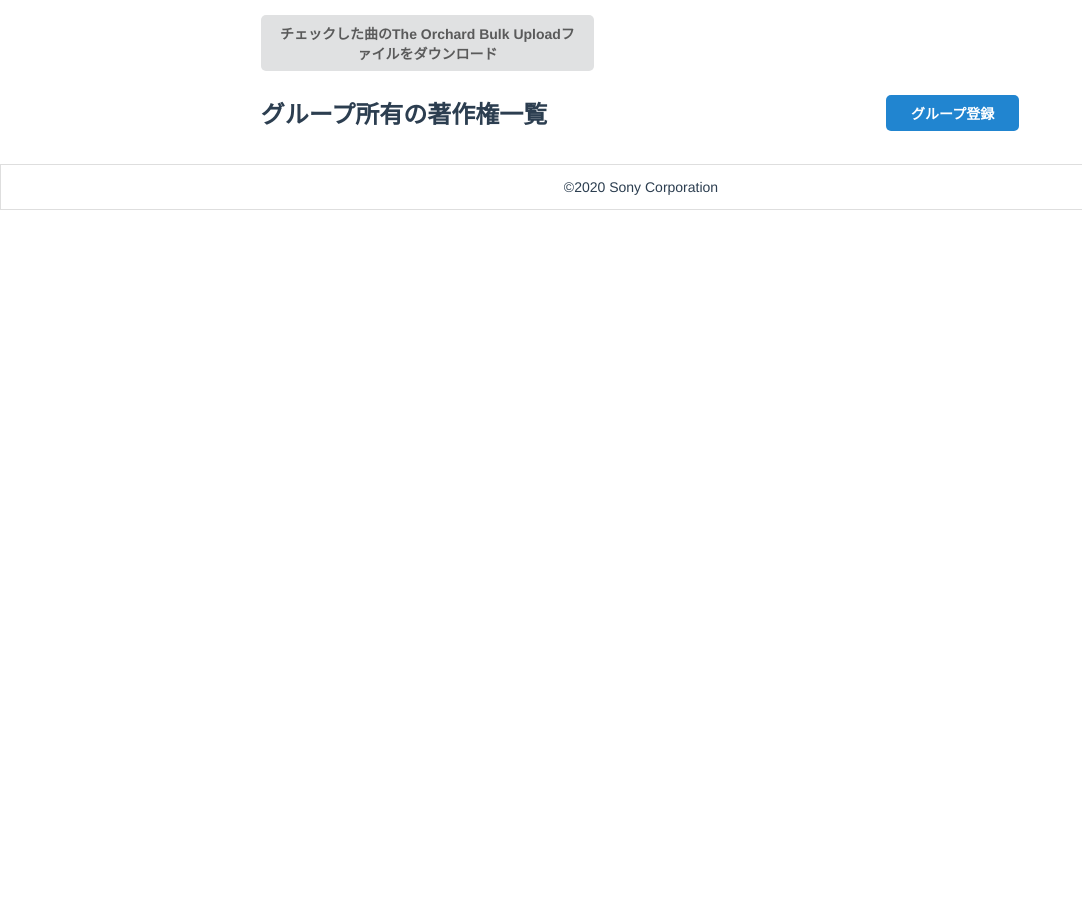
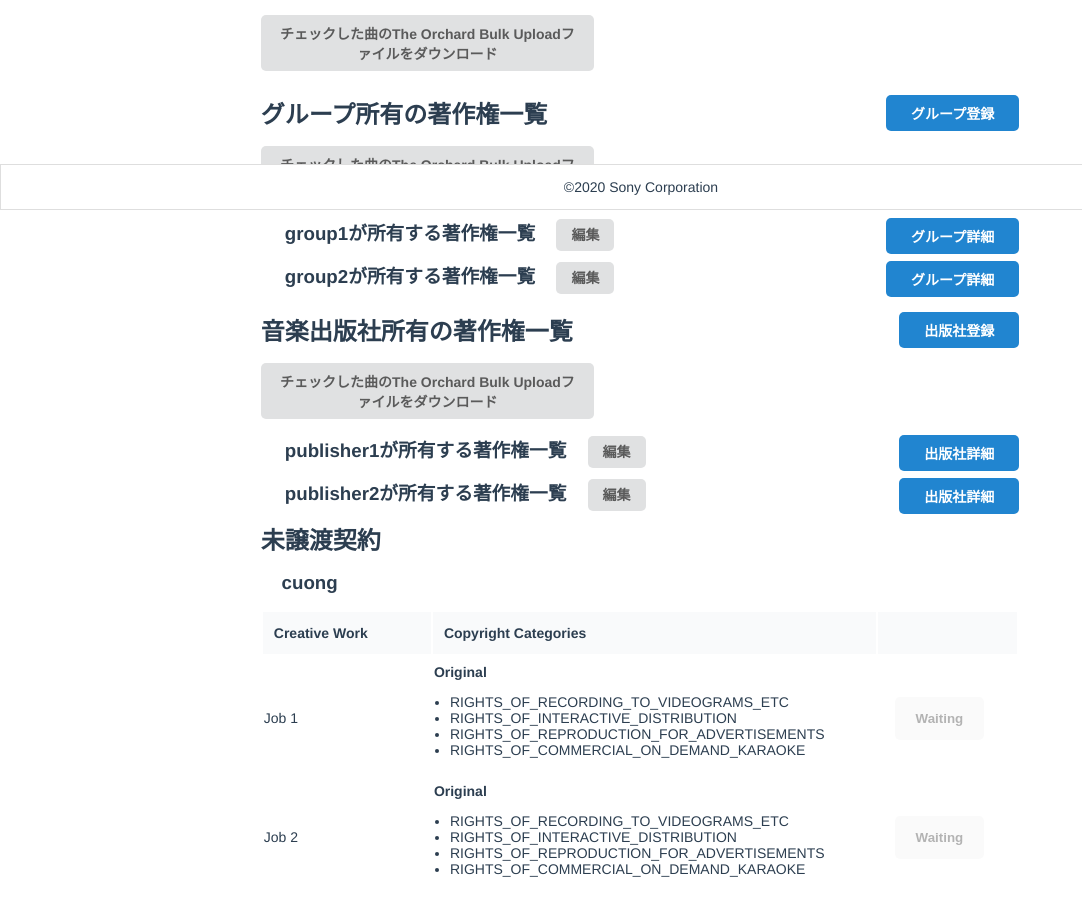
Before and after one commit to cuongnn97/vue_practice, a Vue app in the folder modal-project/: page /homepage in a window 1280 px wide. Shown: the part 590-1506 px from the top of the page, without its empty margins (0-1082 px from the left). Before the commit the page ends 800 px from the top, so only its background shows below. Built offline with nearby package versions, Linux system fonts and the light colour scheme.

Commit message:
complete homepage

```diff
--- a/modal-project/src/router/index.js
+++ b/modal-project/src/router/index.js
@@ -5,7 +5,7 @@ import Jobs from '../views/jobs/Jobs.vue'
 import Calculator from '../views/Calculator.vue'
 import Cart from '../views/shopping/Cart.vue'
 import JobDetails from '../views/jobs/JobDetails.vue'
-import Homepage from '../views/sony/Homepage.vue'
+import Homepage from '../views/sony/homepage/Homepage.vue'
 import Login from '../views/sony/Login.vue'
 import SignupForm from '../components/SignupForm.vue'
 
--- a/modal-project/src/views/sony/homepage/CopyrightGroup.vue
+++ /dev/null
@@ -1,40 +0,0 @@
-<template>
-  <div>
-    <div class="title">
-      <h2>
-        グループ所有の著作権一覧
-        <a class="primary-button" href="/groups/new">グループ登録</a>
-      </h2>
-    </div>
-  </div>
-</template>
-<script>
-export default {}
-</script>
-<style scoped>
-body {
-  font-family: sans-serif;
-}
-h2 {
-  text-align: left;
-  margin: 0;
-  width: 100%;
-  margin-bottom: 1rem;
-}
-.title {
-  margin-top: 1.5rem;
-}
-.title a {
-  float: right;
-  display: block;
-  background-color: #2185d0;
-  text-decoration: none;
-  color: white;
-  text-align: center;
-  margin-bottom: 0.1rem;
-  padding: 8px 25px;
-  border-radius: 5px;
-  font-weight: bold;
-  font-size: 14px;
-}
-</style>
--- a/modal-project/src/views/sony/Homepage.vue
+++ b/modal-project/src/views/sony/homepage/Homepage.vue
@@ -13,7 +13,11 @@
           </h1>
           <CopyrightOwned />
           <CopyrightGroup />
+          <CopyrightPublisher />
+          <UntransferContract />
         </div>
+      <div class="margin">
+      </div>
       </div>
     </div>
     <Footer />
@@ -21,17 +25,21 @@
 </template>
 
 <script>
-import Header from './Header'
-import Footer from './Footer'
-import CopyrightOwned from './homepage/CopyrightOwned'
-import CopyrightGroup from './homepage/CopyrightGroup'
+import Header from '../Header'
+import Footer from '../Footer'
+import CopyrightOwned from './components/CopyrightOwned'
+import CopyrightGroup from './components/CopyrightGroup'
+import CopyrightPublisher from './components/CopyrightPublisher'
+import UntransferContract from './components/UntransferContract'
 export default {
   data() {},
   components: {
     Header,
     Footer,
     CopyrightOwned,
-    CopyrightGroup
+    CopyrightGroup,
+    CopyrightPublisher,
+    UntransferContract
   }
 }
 </script>
@@ -72,4 +80,7 @@ export default {
   padding: 0.5rem 2rem 0.5rem 2rem;
   border-radius: 3px;
 }
+.margin {
+  height: 5rem;
+}
 </style>
--- /dev/null
+++ b/modal-project/src/views/sony/homepage/components/CopyrightGroup.vue
@@ -0,0 +1,117 @@
+<template>
+  <div>
+    <div class="title">
+      <h2>
+        グループ所有の著作権一覧
+        <a class="primary-button" href="/groups/new">グループ登録</a>
+      </h2>
+    </div>
+    <div v-if="groups.length" class="group-list">
+      <a
+        class="download-button"
+        target="_blank"
+        data-no-turbolink="false"
+        id="group_orchard"
+        href="/orchard_files/download"
+        >チェックした曲のThe Orchard Bulk Uploadファイルをダウンロード</a
+      >
+      <h3 v-for="(group, i) in groups" :key="i">
+        {{ group }}が所有する著作権一覧
+        <a id="edit-button" href="">編集</a>
+        <a id="group-registration-button" href="">グループ詳細</a>
+      </h3>
+    </div>
+    <div v-else class="notification">
+      著作権はありません
+    </div>
+  </div>
+</template>
+<script>
+export default {
+  data() {
+    return {
+      groups: ['group1', 'group2']
+    }
+  }
+}
+</script>
+<style scoped>
+body {
+  font-family: sans-serif;
+}
+h2 {
+  text-align: left;
+  margin: 0;
+  width: 100%;
+  margin-bottom: 1rem;
+}
+.title {
+  margin-top: 1.5rem;
+}
+.title a {
+  float: right;
+  display: block;
+  background-color: #2185d0;
+  text-decoration: none;
+  color: white;
+  text-align: center;
+  margin-bottom: 0.1rem;
+  padding: 8px 25px;
+  border-radius: 5px;
+  font-weight: bold;
+  font-size: 14px;
+}
+.download-button {
+  display: block;
+  background-color: #e0e1e2;
+  text-decoration: none;
+  color: #00000099;
+  margin-bottom: 0.1rem;
+  padding: 8px 15px;
+  border-radius: 5px;
+  font-weight: bold;
+  font-size: 14px;
+  width: 40%;
+}
+h3 {
+  text-align: left;
+  margin: 0;
+  width: 100%;
+  margin-bottom: 1rem;
+  margin-top: 1rem;
+  margin-left: 1.5rem;
+}
+.ui .button {
+  background-color: #e0e1e2;
+}
+#edit-button {
+  margin-left: 1rem;
+  background-color: #e0e1e2;
+  text-decoration: none;
+  color: #00000099;
+  padding: 8px 15px;
+  border-radius: 5px;
+  font-size: 14px;
+}
+#group-registration-button {
+  float: right;
+  background-color: #2185d0;
+  text-decoration: none;
+  color: white;
+  padding: 8px 25px;
+  border-radius: 5px;
+  font-weight: bold;
+  font-size: 14px;
+  margin-right: 1.5rem;
+}
+.notification {
+  width: 96.5%;
+  color: #276f86;
+  background-color: #f8ffff;
+  padding: 14px 21px;
+  text-align: left;
+  border: 1px solid #3dc3c3;
+  border-radius: 3px;
+  font-size: 14px;
+}
+</style>
--- a/modal-project/src/views/sony/homepage/CopyrightOwned.vue
+++ b/modal-project/src/views/sony/homepage/components/CopyrightOwned.vue
@@ -57,7 +57,7 @@
         class="download-button"
         target="_blank"
         data-no-turbolink="false"
-        id="group_orchard"
+        id="user_orchard"
         href="/orchard_files/download"
         >チェックした曲のThe Orchard Bulk Uploadファイルをダウンロード</a
       >
--- /dev/null
+++ b/modal-project/src/views/sony/homepage/components/CopyrightPublisher.vue
@@ -0,0 +1,120 @@
+<template>
+  <div>
+    <div class="title">
+      <h2>
+        音楽出版社所有の著作権一覧
+        <a class="primary-button" href="/publishers/new">出版社登録</a>
+      </h2>
+    </div>
+    <div v-if="publishers.length" class="publisher-list">
+      <a
+        class="download-button"
+        target="_blank"
+        data-no-turbolink="false"
+        id="publisher_orchard"
+        href="/orchard_files/download"
+        >チェックした曲のThe Orchard Bulk Uploadファイルをダウンロード</a
+      >
+      <h3 v-for="(publisher, i) in publishers" :key="i">
+        {{ publisher }}が所有する著作権一覧
+        <a id="edit-button" href="">編集</a>
+        <a id="publisher-registration-button" href="">出版社詳細</a>
+      </h3>
+    </div>
+    <div v-else class="notification">
+      出版社はありません
+    </div>
+  </div>
+</template>
+<script>
+export default {
+  data() {
+    return {
+      publishers: [
+        'publisher1',
+        'publisher2'
+      ]
+    }
+  }
+}
+</script>
+<style scoped>
+body {
+  font-family: sans-serif;
+}
+h2 {
+  text-align: left;
+  margin: 0;
+  width: 100%;
+  margin-bottom: 1rem;
+}
+.title {
+  margin-top: 1.5rem;
+}
+.title a {
+  float: right;
+  display: block;
+  background-color: #2185d0;
+  text-decoration: none;
+  color: white;
+  text-align: center;
+  margin-bottom: 0.1rem;
+  padding: 8px 25px;
+  border-radius: 5px;
+  font-weight: bold;
+  font-size: 14px;
+}
+.download-button {
+  display: block;
+  background-color: #e0e1e2;
+  text-decoration: none;
+  color: #00000099;
+  margin-bottom: 0.1rem;
+  padding: 8px 15px;
+  border-radius: 5px;
+  font-weight: bold;
+  font-size: 14px;
+  width: 40%;
+}
+h3 {
+  text-align: left;
+  margin: 0;
+  width: 100%;
+  margin-bottom: 1rem;
+  margin-top: 1rem;
+  margin-left: 1.5rem;
+}
+.ui .button {
+  background-color: #e0e1e2;
+}
+#edit-button {
+  margin-left: 1rem;
+  background-color: #e0e1e2;
+  text-decoration: none;
+  color: #00000099;
+  padding: 8px 15px;
+  border-radius: 5px;
+  font-size: 14px;
+}
+#publisher-registration-button {
+  float: right;
+  background-color: #2185d0;
+  text-decoration: none;
+  color: white;
+  padding: 8px 25px;
+  border-radius: 5px;
+  font-weight: bold;
+  font-size: 14px;
+  margin-right: 1.5rem;
+}
+.notification {
+  width: 96.5%;
+  color: #276f86;
+  background-color: #f8ffff;
+  padding: 14px 21px;
+  text-align: left;
+  border: 1px solid #3dc3c3;
+  border-radius: 3px;
+  font-size: 14px;
+}
+</style>
--- /dev/null
+++ b/modal-project/src/views/sony/homepage/components/UntransferContract.vue
@@ -0,0 +1,155 @@
+<template>
+  <div>
+    <h2>未譲渡契約</h2>
+    <div v-if="ownedCopyrights.length" class="copyright-list">
+      <h3>cuong</h3>
+      <table>
+        <thead>
+          <tr>
+            <th @click="checkId" style="width:22.4%">Creative Work</th>
+            <th style="width:59%">Copyright Categories</th>
+            <th></th>
+          </tr>
+        </thead>
+        <tbody>
+          <tr
+            v-for="ownedCopyright in ownedCopyrights"
+            :key="ownedCopyright.id"
+          >
+
+            <td>{{ ownedCopyright.creativeWork }}</td>
+            <td>
+              <span style="font-weight:bold">Original</span>
+              <ul>
+                <li
+                  v-for="(copyrightCategory,
+                  i) in ownedCopyright.copyrightCategories"
+                  :key="i"
+                >
+                  {{ copyrightCategory }}
+                </li>
+              </ul>
+            </td>
+            <td>
+
+              <button
+                disabled
+                >Waiting</button
+              >
+            </td>
+          </tr>
+        </tbody>
+      </table>
+    </div>
+    <div v-else class="notification">
+      ログインしました。
+    </div>
+  </div>
+</template>
+<script>
+export default {
+  data() {
+    return {
+      displayFlag: true,
+      ownedCopyrights: [
+        {
+          creativeWork: 'Job 1',
+          copyrightCategories: [
+            'RIGHTS_OF_RECORDING_TO_VIDEOGRAMS_ETC',
+            'RIGHTS_OF_INTERACTIVE_DISTRIBUTION',
+            'RIGHTS_OF_REPRODUCTION_FOR_ADVERTISEMENTS',
+            'RIGHTS_OF_COMMERCIAL_ON_DEMAND_KARAOKE'
+          ],
+          id: 1
+        },
+        {
+          creativeWork: 'Job 2',
+          copyrightCategories: [
+            'RIGHTS_OF_RECORDING_TO_VIDEOGRAMS_ETC',
+            'RIGHTS_OF_INTERACTIVE_DISTRIBUTION',
+            'RIGHTS_OF_REPRODUCTION_FOR_ADVERTISEMENTS',
+            'RIGHTS_OF_COMMERCIAL_ON_DEMAND_KARAOKE'
+          ],
+          id: 2
+        }
+      ],
+      allSelected: false,
+      ownedCopyrightIds: []
+    }
+  },
+  methods: {
+    selectAll() {
+      this.ownedCopyrightIds = []
+      if (!this.allSelected) {
+        for (let i = 0; i < this.ownedCopyrights.length; i++) {
+          this.ownedCopyrightIds.push(this.ownedCopyrights[i].id)
+        }
+      }
+    },
+    select(id) {
+      this.allSelected = false
+      const index = this.ownedCopyrightIds.indexOf(id)
+      if (index > -1) {
+        this.ownedCopyrightIds.splice(index, 1)
+      }
+    },
+  }
+}
+</script>
+<style scoped>
+body {
+  font-family: sans-serif;
+}
+h2 {
+  text-align: left;
+  margin: 0;
+  width: 100%;
+  margin-bottom: 1rem;
+}
+.copyright-list {
+  width: 100%;
+}
+h3 {
+  text-align: left;
+  margin: 0;
+  margin-left: 1.3rem;
+  width: 100%;
+}
+table {
+  width: 100%;
+  margin-top: 1rem;
+}
+th {
+  background-color: #f9fafb;
+  padding: 13px 11px;
+  text-align: left;
+  font-size: 14px;
+}
+td {
+  padding-top: 0.5rem;
+  text-align: left;
+  font-size: 14px;
+}
+td li {
+  margin-left: -1.5rem;
+}
+td button {
+  padding: 14px 21px;
+  border: none;
+  float: right;
+  margin-right: 2rem;
+  border-radius: 5px;
+  font-weight:bold
+}
+.notification {
+  width: 96.5%;
+  color: #276f86;
+  background-color: #f8ffff;
+  padding: 14px 21px;
+  text-align: left;
+  border: 1px solid #3dc3c3;
+  border-radius: 3px;
+  font-size: 14px;
+}
+
+</style>
```
